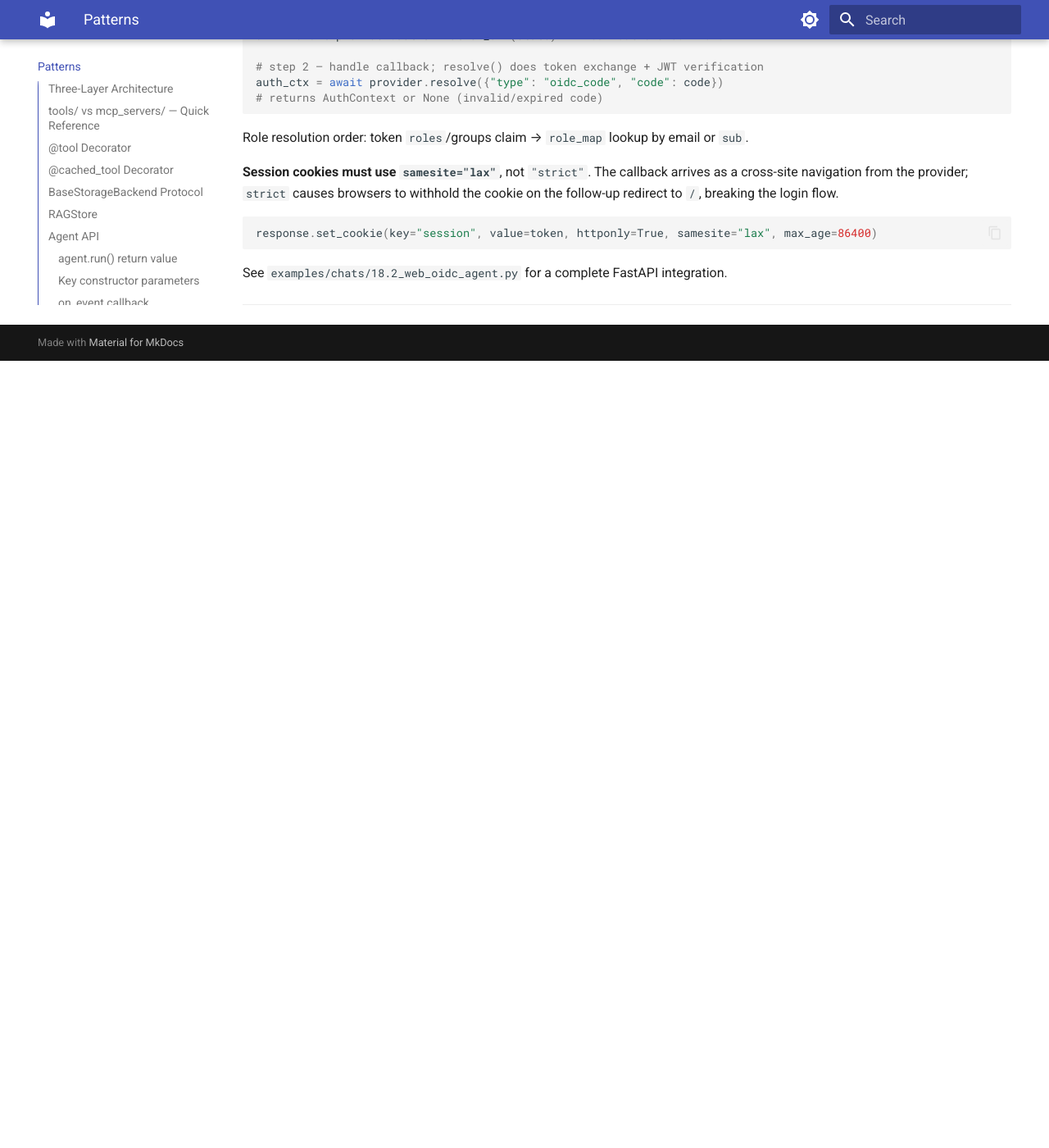
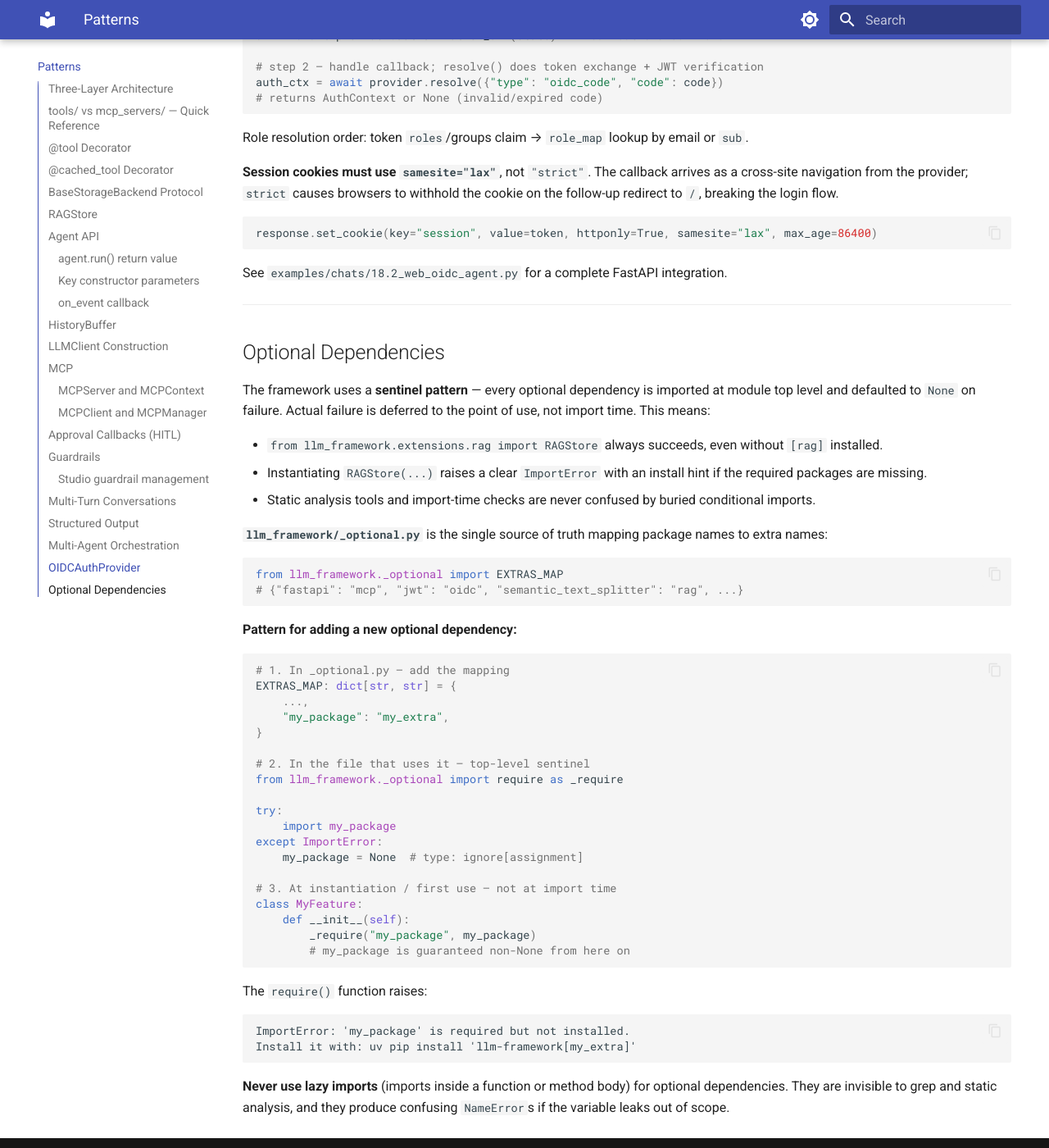
Before and after one commit to iciouss/llm-framework-core, an MkDocs documentation site: the page built from docs/patterns.md, in a window 1280 px wide and 1400 px high, scrolled down 9313 px. Shown: the whole window at 82% size. Built offline with MkDocs 1.6.1 and Material for MkDocs 9.7.7, drawn with Linux system fonts in a browser that asks for light colours; before the commit the page ends 9753 px from its top, so only the background shows below that.

Commit message:
docs: document [mcp] extra and optional dependency sentinel pattern
- add [mcp] to install tables and extras reference in all doc locations
- add sentinel pattern coding rule to AGENTS.md and workflow instructions
- add Optional Dependencies section to patterns.md
- update test commands in AGENTS.md to reference pytest

````diff
--- a/docs/patterns.md
+++ b/docs/patterns.md
@@ -408,3 +408,50 @@ response.set_cookie(key="session", value=token, httponly=True, samesite="lax", m
 See `examples/chats/18.2_web_oidc_agent.py` for a complete FastAPI integration.
 
 ---
+
+## Optional Dependencies
+
+The framework uses a **sentinel pattern** — every optional dependency is imported at module top level and defaulted to `None` on failure. Actual failure is deferred to the point of use, not import time. This means:
+
+- `from llm_framework.extensions.rag import RAGStore` always succeeds, even without `[rag]` installed.
+- Instantiating `RAGStore(...)` raises a clear `ImportError` with an install hint if the required packages are missing.
+- Static analysis tools and import-time checks are never confused by buried conditional imports.
+
+**`llm_framework/_optional.py`** is the single source of truth mapping package names to extra names:
+
+```python
+from llm_framework._optional import EXTRAS_MAP
+# {"fastapi": "mcp", "jwt": "oidc", "semantic_text_splitter": "rag", ...}
+```
+
+**Pattern for adding a new optional dependency:**
+
+```python
+# 1. In _optional.py — add the mapping
+EXTRAS_MAP: dict[str, str] = {
+    ...,
+    "my_package": "my_extra",
+}
+
+# 2. In the file that uses it — top-level sentinel
+from llm_framework._optional import require as _require
+
+try:
+    import my_package
+except ImportError:
+    my_package = None  # type: ignore[assignment]
+
+# 3. At instantiation / first use — not at import time
+class MyFeature:
+    def __init__(self):
+        _require("my_package", my_package)
+        # my_package is guaranteed non-None from here on
+```
+
+The `require()` function raises:
+```
+ImportError: 'my_package' is required but not installed.
+Install it with: uv pip install 'llm-framework[my_extra]'
+```
+
+**Never use lazy imports** (imports inside a function or method body) for optional dependencies. They are invisible to grep and static analysis, and they produce confusing `NameError`s if the variable leaks out of scope.
````
Also changed, not shown: AGENTS.md (+18 -12 lines), README.md (+2 -0 lines), docs/api/extensions.md (+6 -0 lines), docs/getting-started/installation.md (+2 -0 lines), .github/instructions/workflow.instructions.md.
